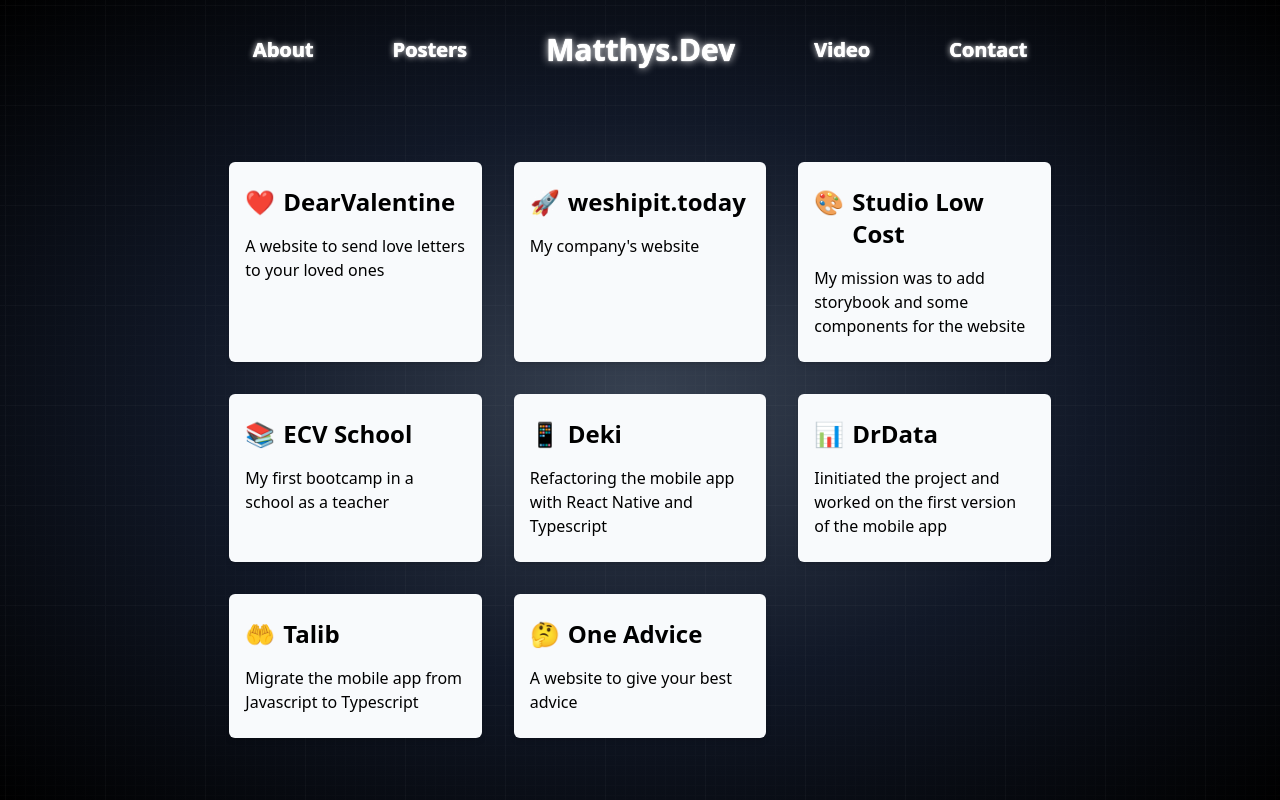
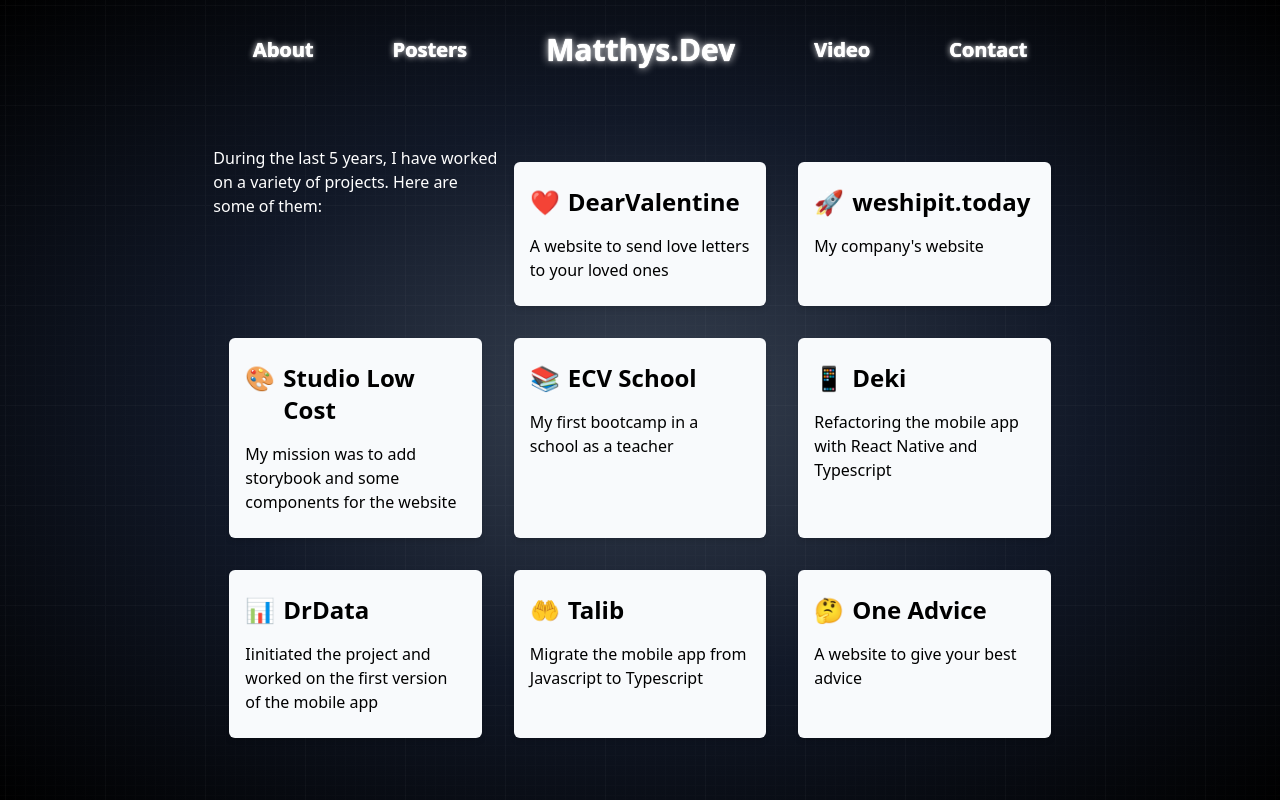
Before and after one commit to MatthysDev/Matthys.dev.v2, a Next.js app: page /portfolio in a window 1280 px wide. Built offline with nearby package versions, Linux system fonts and the light colour scheme.

Commit message:
🎸 feat : add title for projects

```diff
--- a/src/pages/portfolio.tsx
+++ b/src/pages/portfolio.tsx
@@ -5,12 +5,14 @@ import { projects } from '@/apiData/projects'
 import Card from '@/components/Cards/Card'
 
 export default function Portfolio() {
+    const year = new Date().getFullYear() - 2019
     return (
         <CustomLayout>
             <Head>
                 <title>Matthys.dev | Portfolio</title> {/* Setting the title metadata */}
             </Head>
             <div className='grid xl:grid-cols-3 grid-cols-1 md:grid-cols-2 mt-12 md:mt-0'>
+                <p>During the last {year} years, I have worked on a variety of projects. Here are some of them:</p>
                 {projects.map((project, index) => (
                     // eslint-disable-next-line react/jsx-key
                     <Card withNeon>
```
